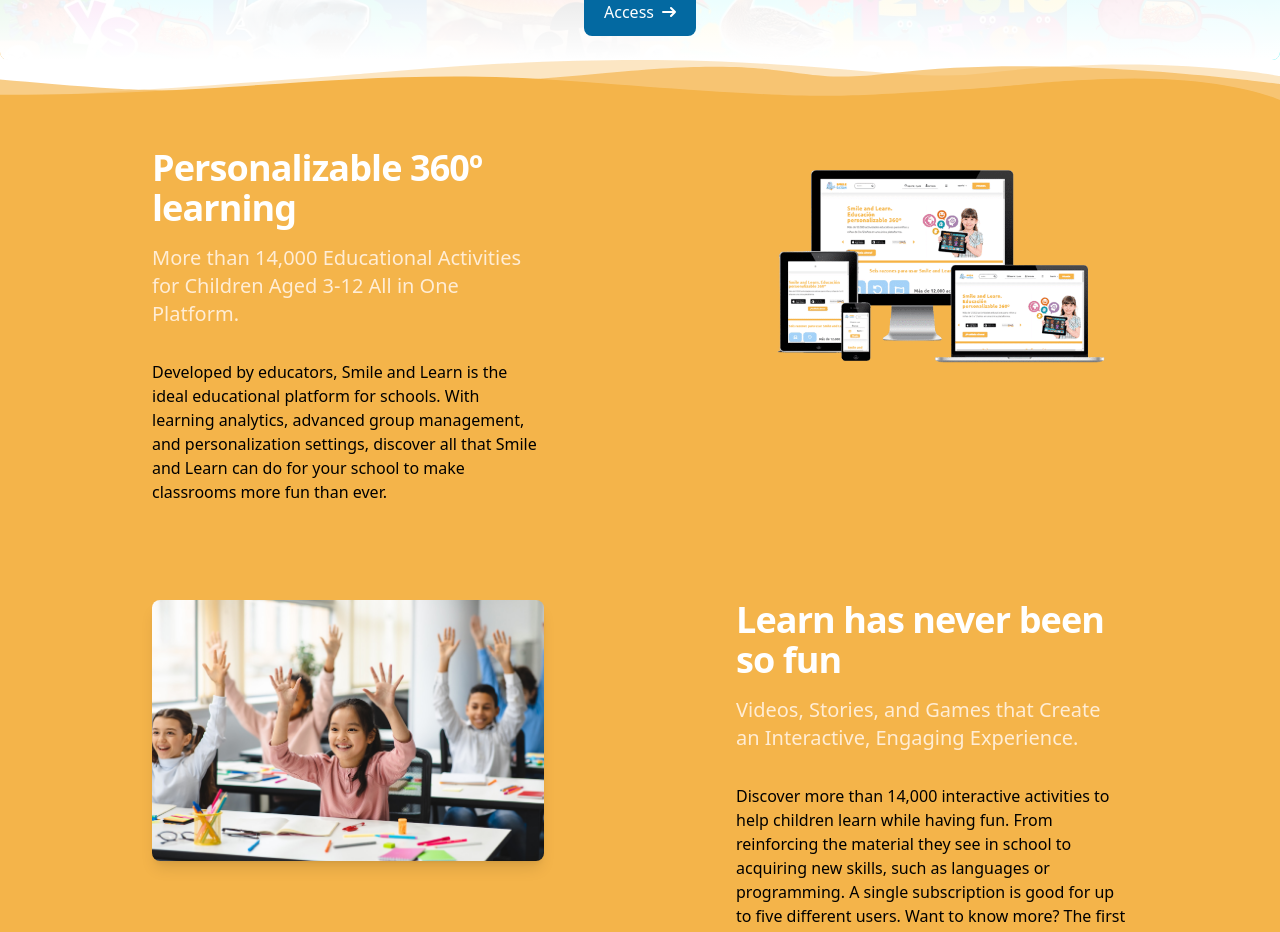
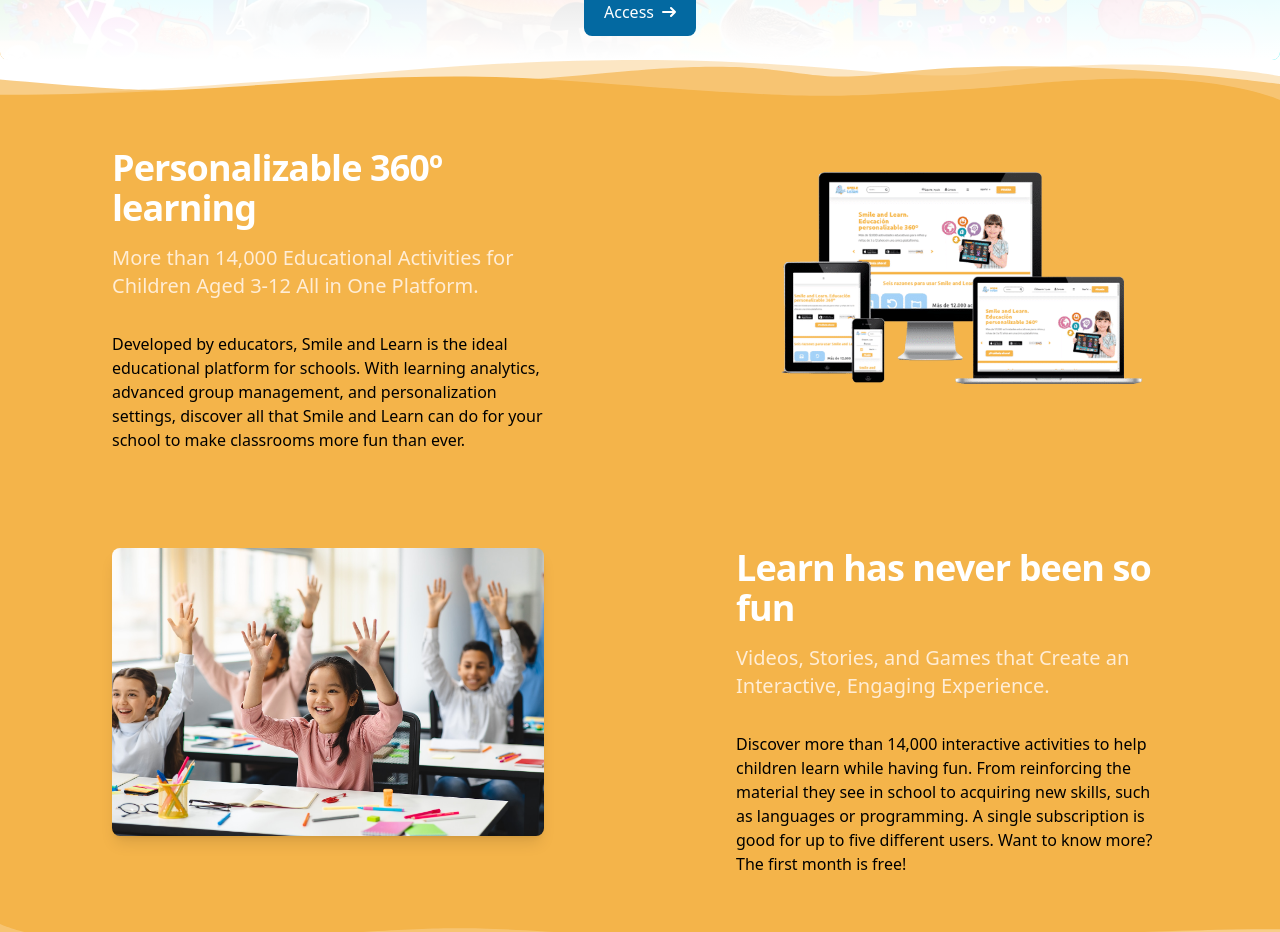
Before and after one commit to paveldelpozo/smiflix-front, a Nuxt app: page / in a window 1280 px wide. Shown: the part 410-1342 px from the top of the page. Built offline with nearby package versions, Linux system fonts and the light colour scheme.

Commit message:
fix: some minor graphical issues

```diff
--- a/pages/index.vue
+++ b/pages/index.vue
@@ -41,7 +41,7 @@ useHead({
         </div>
 
         <section class="bg-orange">
-            <div class="px-4 mx-auto lg:mx-10 max-w-screen-2xl py-4 md:py-12 grid grid-cols-1 md:grid-cols-2">
+            <div class="px-4 mx-auto max-w-screen-2xl py-4 md:py-12 grid grid-cols-1 md:grid-cols-2">
                 <div class="px-8 md:px-16 lg:px-24">
                     <h2 class="mb-4 text-2xl font-extrabold tracking-tight leading-none text-white md:text-3xl lg:text-4xl">{{ $t('pages.home.custom360Education') }}</h2>
                     <p class="mb-8 text-lg font-normal text-orange-100 lg:text-xl">{{ $t('pages.home.moreOf14000activities') }}</p>
@@ -51,7 +51,7 @@ useHead({
                     <img src="/images/Multidispositivo.png" :alt="$t('pages.home.imageComputerTabletMobile')">
                 </div>
             </div>
-            <div class="px-4 mx-auto lg:mx-10 max-w-screen-2xl py-4 md:py-12 grid grid-cols-1 md:grid-cols-2">
+            <div class="px-4 mx-auto max-w-screen-2xl py-4 md:py-12 grid grid-cols-1 md:grid-cols-2">
                 <div class="px-8 md:px-16 lg:px-24">
                     <img class="rounded-lg shadow-lg mb-4" src="/images/School-And-People-C-405104033.jpg" :alt="$t('pages.home.imageKidsHavingFun')">
                 </div>
```
